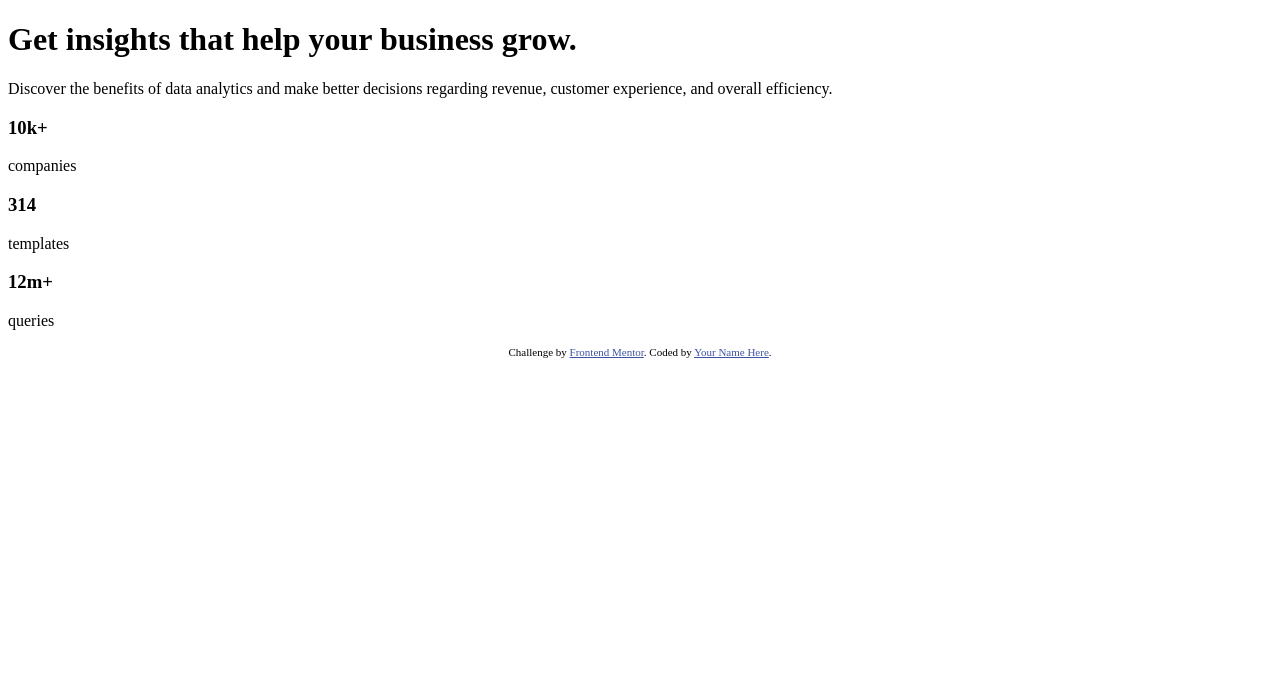
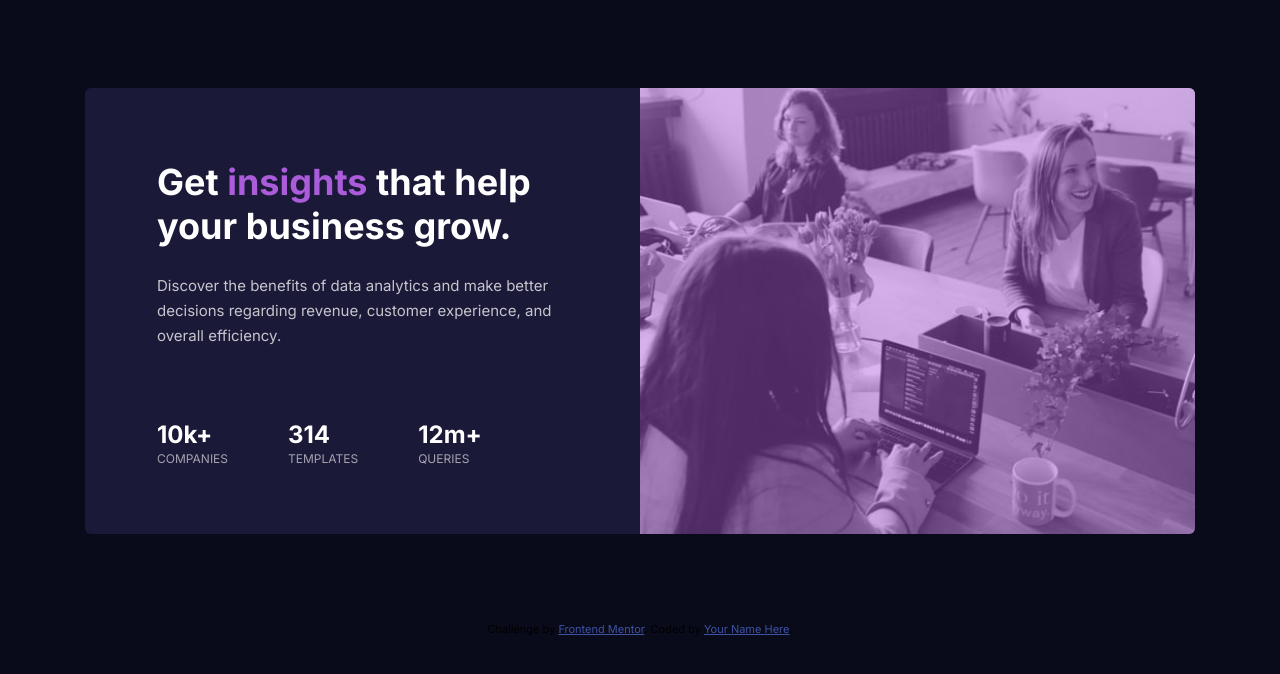
Before and after one commit to Maciej0o/FM_stats-preview-card-component, a plain HTML site: page index.html in a window 1280 px wide. Drawn offline with Linux system fonts and the light colour scheme.

Commit message:
Add style

```diff
--- a/index.html
+++ b/index.html
@@ -7,7 +7,10 @@
   <link rel="icon" type="image/png" sizes="32x32" href="./images/favicon-32x32.png">
 
   <title>Frontend Mentor | Stats preview card component</title>
-
+  <link rel="preconnect" href="https://fonts.googleapis.com">
+  <link rel="preconnect" href="https://fonts.gstatic.com" crossorigin>
+  <link href="https://fonts.googleapis.com/css2?family=Inter:wght@400;700&family=Lexend+Deca&display=swap" rel="stylesheet">
+  <link rel="stylesheet" href="css/style.css">
   <!-- Feel free to remove these styles or customise in your own stylesheet 👍 -->
   <style>
     .attribution { font-size: 11px; text-align: center; }
@@ -16,14 +19,21 @@
 </head>
 <body>
   <div class="card">
-    <div class="card__img"></div>
+    <div class="card__img-box">
+      <img  class="card__img" src="/images/image-header-desktop.jpg" alt="">
+      <div class="card__img-shadow"></div>
+    </div>
+
     <div class="card__content">
-      <h1 class="card__content-title">Get insights that help your business grow.</h1>
+      <div class="card__content-wrapper--up">
+        <h1 class="card__content-title">Get <span>insights</span> that help your business grow.</h1>
         <p class="card__content-text">
           Discover the benefits of data analytics and make better decisions regarding revenue, customer
           experience, and overall efficiency.
         </p>
+      </div>
 
+      <div class="card__content-wrapper--down">
         <div class="card__content-info-box">
           <h3 class="card__content-info-number">10k+</h3>
           <p class="card__content-info-description">companies</p>
@@ -40,6 +50,9 @@
         </div>
 
       </div>
+
+
+    </div>
   </div>
 
   <div class="attribution">
--- /dev/null
+++ b/scss/style.scss
@@ -0,0 +1,140 @@
+* {
+    margin: 0;
+    padding: 0;
+    box-sizing: border-box;
+}
+
+html {
+    font-size: 62.5%;
+}
+body {
+    background-color: hsl(233, 47%, 7%);
+    font-size: 1.5rem;
+    font-family: 'Inter', sans-serif;
+
+    // font-family: 'Lexend Deca', sans-serif;
+}
+
+
+.card {
+    margin: 8.8rem 2.4rem;
+    border-radius: 6px;
+    overflow: hidden;
+    max-width: 1110px;
+    max-height: 446px;
+    background-color: hsl(244, 38%, 16%);
+    display: flex;
+    flex-direction: column;
+
+    &__img-box {
+        position: relative;
+    }
+
+    &__img {
+        width: 100%;
+        object-fit: cover;
+    }
+
+
+    &__img-shadow {
+        position: absolute;
+        background-color: hsl(277, 64%, 61%);
+        opacity: .45;
+        width: 100%;
+        height: 100%;
+        left: 0;
+        top: 0;
+        }
+
+    &__content {
+        display: flex;
+        flex-direction: column;
+        text-align: center;
+
+        &-wrapper--up {
+            padding: 4rem 3.1rem;
+        }
+        &-title {
+            color: hsl(0, 0%, 100%);
+            padding-bottom: 1.6rem;
+            font-size: 2.8rem;
+
+            span {
+                color: hsl(277, 64%, 61%);
+            }
+        }
+
+        &-text {
+            color: hsla(0, 0%, 100%, 0.75);
+            line-height: 2.5rem;
+        }
+
+        &-wrapper-down {
+            padding: 0 3.1rem .8rem;
+        }
+
+        &-info{
+
+            &-box {
+                padding-bottom: 2rem;
+            }
+
+            &-number {
+                color: hsl(0, 0%, 100%);
+                font-size: 2.4rem;
+                line-height: 29px;
+                padding-bottom: .2rem;
+            }
+
+            &-description {
+                color: hsla(0, 0%, 100%, 0.6);
+                font-size: 1.2rem;
+                text-transform: uppercase;
+            }
+        }
+    }
+}
+
+@media(min-width: 767px) {
+    .card {
+        flex-direction: row-reverse;
+        justify-self: center;
+        margin: 8.8rem auto;
+
+        &__img-box {
+            width: 50%;
+        }
+
+        &__img {
+            height: 100%;
+        }
+
+        &__content {
+            width: 50%;
+            text-align: left;
+
+            &-wrapper--up {
+                padding: 7.2rem;
+
+            }
+
+            &-wrapper--down {
+                width: 100%;
+                padding: 0 7.2rem 5.8rem;
+                display: flex;
+                flex-direction: row;
+            }
+
+            &-title {
+                font-size: 3.6rem;
+                padding-bottom: 2.5rem;
+            }
+
+            &-info-box {
+                padding-right: 6rem;
+                padding-bottom: 0;
+            }
+
+        }
+    }
+}
```
Also changed, not shown: css/style.css (added), 1 other file. Lines whose indentation alone changed are shown as unchanged.
